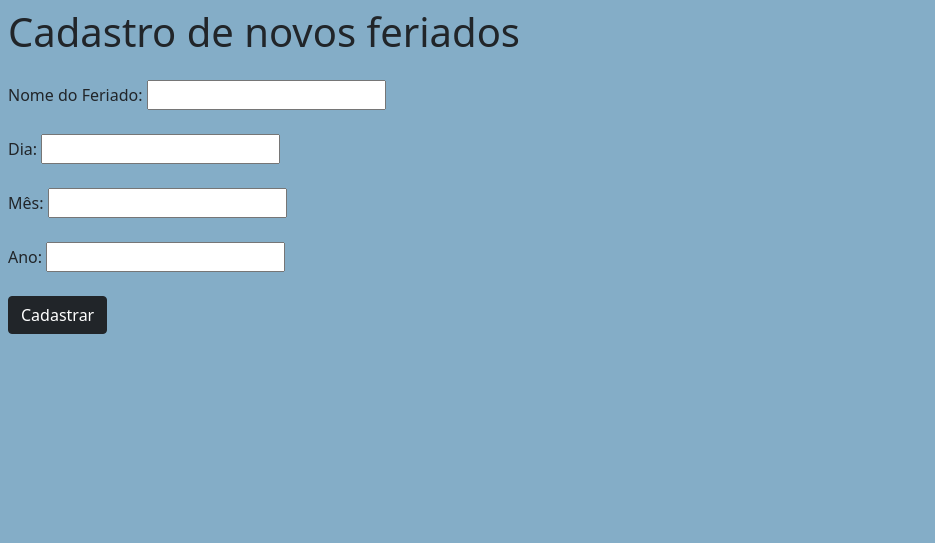
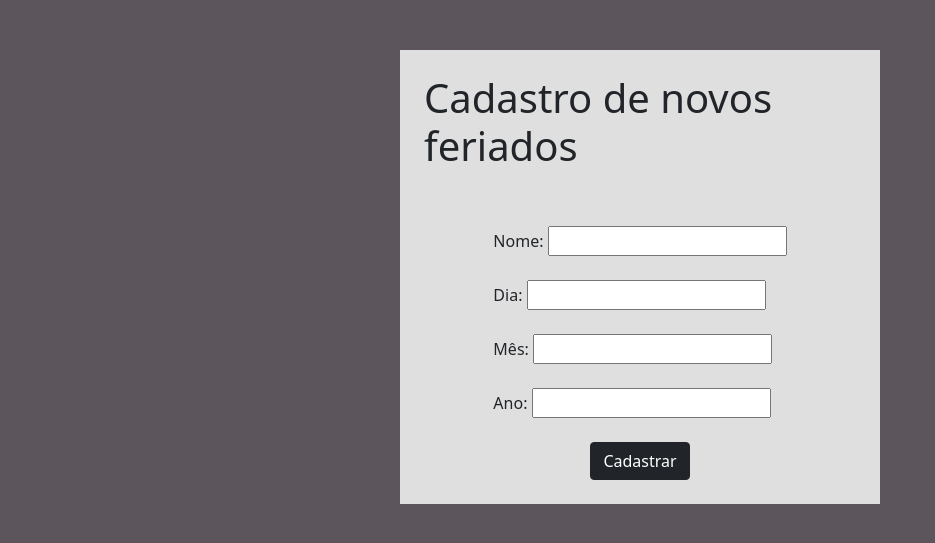
Before and after one commit to 0502j/ProjetoFeriados, a Django app: page /cadastro in a window 1280 px wide. Shown: the top 543 px of the page, without its empty margins (0-935 px from the left). Run offline with Django 4.2, Linux system fonts and the light colour scheme.

Commit message:
Alterando design das páginas html, inserção de botão para cadastrar feriados na index

```diff
--- a/projetoferiado/core/templates/cadastro.html
+++ b/projetoferiado/core/templates/cadastro.html
@@ -6,12 +6,15 @@
   <meta http-equiv="X-UA-Compatible" content="IE=edge">
   <meta name="viewport" content="width=device-width, initial-scale=1, shrink-to-fit=no">
   <link href="https://cdn.jsdelivr.net/npm/bootstrap@5.1.3/dist/css/bootstrap.min.css" rel="stylesheet" integrity="sha384-1BmE4kWBq78iYhFldvKuhfTAU6auU8tT94WrHftjDbrCEXSU1oBoqyl2QvZ6jIW3" crossorigin="anonymous">
+  <link rel="preconnect" href="https://fonts.googleapis.com">
+  <link rel="preconnect" href="https://fonts.gstatic.com" crossorigin>
+  <link href="https://fonts.googleapis.com/css2?family=Poppins:wght@300&display=swap" rel="stylesheet">
 
   <title>Cadastro de Feriados</title>
 
   <style>
     body{
-        background-color: rgb(132, 173, 199);
+        background-color: #5c555b;
     }
 </style>
 
@@ -19,16 +22,22 @@
 </head>
 <body>
 
-    <div class="py-2 px-2">
+
+
+<div class=" align-items-center justify-content-center" style="background-color:#EBEBEBEB; margin-top: 50px; margin-bottom:50px; margin-left:400px; margin-right:400px;">
+
+
+    <div class="py-4 px-4 d-flex align-items-center justify-content-center">
 
         <h1>Cadastro de novos feriados</h1>
 
     </div>
 
-<div class="py-2 px-2">
+
+    <div class="py-4 px-4 d-flex align-items-center justify-content-center">
         <form action={% url 'novo_feriado' %} novalidate method="POST" enctype="multipart/form-data">
             {% csrf_token %}
-        Nome do Feriado: {{ formulario.nome }}
+            Nome: {{ formulario.nome }}
             <br><br>
             Dia: {{ formulario.dia }}
             <br><br>
@@ -36,8 +45,12 @@
             <br><br>
             Ano: {{ formulario.ano }}
             <br><br>
+            <div class="d-flex align-items-center justify-content-center">
             <input type="submit" class="btn btn-dark" value="Cadastrar"/>
+            </div>
         </form>
+
+    </div>
 
 </div>
 
```
Also changed, not shown: projetoferiado/core/templates/cadastro_ok.html (+26 -2 lines), projetoferiado/core/templates/index.html (+29 -6 lines). Lines whose indentation alone changed are shown as unchanged.
